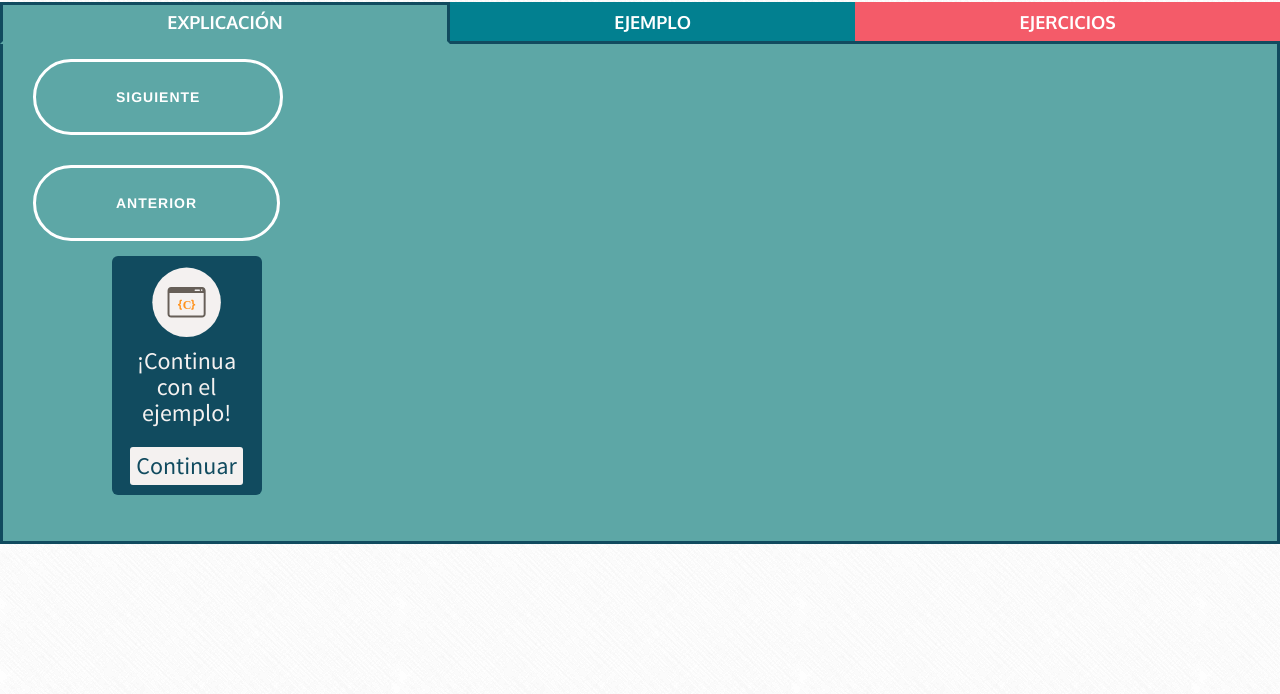
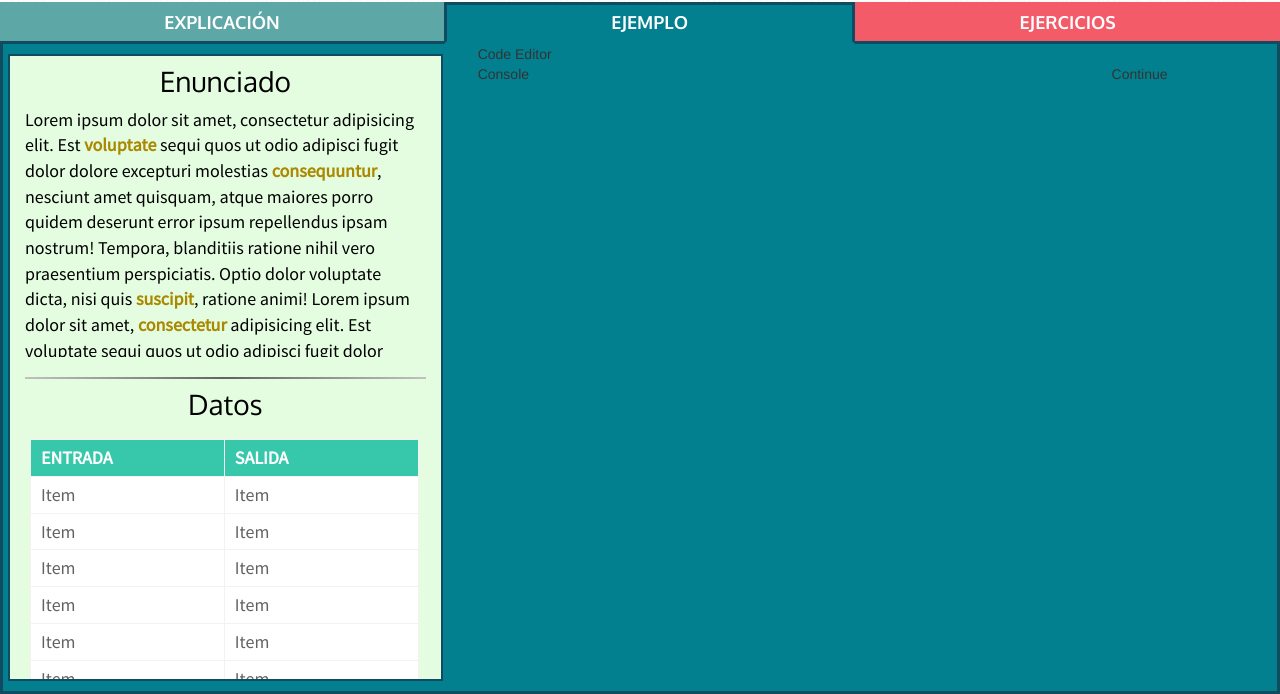
Before and after one commit to yossely/Aplicacion-Web-Para-el-Autoaprendizaje-Basico-de-Lenguaje-C, a website: page dist/main.html in a window 1280 px wide. Shown: the part 106-800 px from the top of the page. Drawn offline with Linux system fonts and the light colour scheme; files whose address does not match are found by name.

Commit message:
Diseño del area 'Datos del Problema'
90% listo

```diff
--- a/source/sass/styles.scss
+++ b/source/sass/styles.scss
@@ -6,6 +6,8 @@ $color_explanation: #5DA7A6;
 $color_explanation_darker: #4A8685;
 $color_lightGray: #F4F1F0;
 $color_lightGrayDarker: #C3C1C0;
+$color_olive: #aa8800;
+$color_cyan: #37C8AB;
 
 .unit-title {
 	font-family: $font_title;
@@ -75,7 +77,7 @@ $color_lightGrayDarker: #C3C1C0;
 
 	border: 3px solid $color_1NavyBlue;
     border-top: none;
-	height: 500px;
+	height: 650px;
 
 	&.explanation-pane {
 		background-color: $color_explanation;
@@ -212,14 +214,14 @@ $color_lightGrayDarker: #C3C1C0;
 	color: $color_lightGray;
 	width: 80%;
 
-	& > h3,
-	& > button.btn-continue-box {
+	h3,
+	button.btn-continue-box {
 		margin-top: 10px;
 		font-family: $font_main;
 		font-size: 24px;
 	}
 
-	& > button.btn-continue-box {
+	button.btn-continue-box {
 		background-color: $color_lightGray;
 		color: $color_1NavyBlue;
 		padding: 0px 5px;
@@ -230,3 +232,91 @@ $color_lightGrayDarker: #C3C1C0;
 	}
 
 }
+
+/* Problem data */
+
+.problem-data-box {
+	background-color: $color_3Aquamarine;
+	border: 2px solid $color_1NavyBlue;
+	margin: 10px 20px;
+	color: $color_black;
+	h3 {
+		font-family: $font_title;
+		font-size: 28px;
+		text-align: center;
+		color: $color_black;
+		margin-top: 10px;
+	}
+
+	p {
+		font-family: $font_main;
+		font-size: 18px;
+
+	    height: 250px;
+	    overflow-y: scroll;
+		overflow-x: hidden;
+
+		.key_words {
+			color: $color_olive;
+			font-weight: bold;
+		}
+	}
+}
+
+/* hr used as separator line between statement and data*/
+hr {
+    border: 0;
+    height: 2px;
+    margin: 0;
+    margin-top: 10px;
+    background: #333;
+    background: -webkit-gradient(linear, 0 0, 100% 0, from($color_lightGrayDarker), to($color_lightGrayDarker), color-stop(50%, #646262));
+}
+
+/* Table of data */
+
+.problem-data-table {
+	height: 250px;
+	overflow-y: scroll;
+	overflow-x: hidden;
+	width: 100%;
+
+	table {
+		font-family: $font_main;
+		font-size: 18px;
+		margin: 10px 5px;
+		border-collapse: collapse;
+		border: 1px solid $color_lightGray;
+		border-bottom: 2px solid #00cccc;
+		background-color: $color_white;
+		width: 97%;
+
+		tr {
+			&:hover {
+			background: $color_lightGray;
+				td {
+					color: $color_black;
+				}
+			}
+		}
+
+		th, td {
+			width: 50%;
+			color: #626262;
+			border: 1px solid $color_lightGray;
+			padding: 5px 10px;
+			border-collapse: collapse;
+		}
+
+		th {
+			background: $color_cyan;
+			color: $color_white;
+			text-transform: uppercase;
+			font-weight: bold;
+
+			&.last {
+				border-right: none;
+			}
+		}
+	}
+}
```
Also changed, not shown: dist/assets/css/styles.css, dist/main.html, 1 other file.
